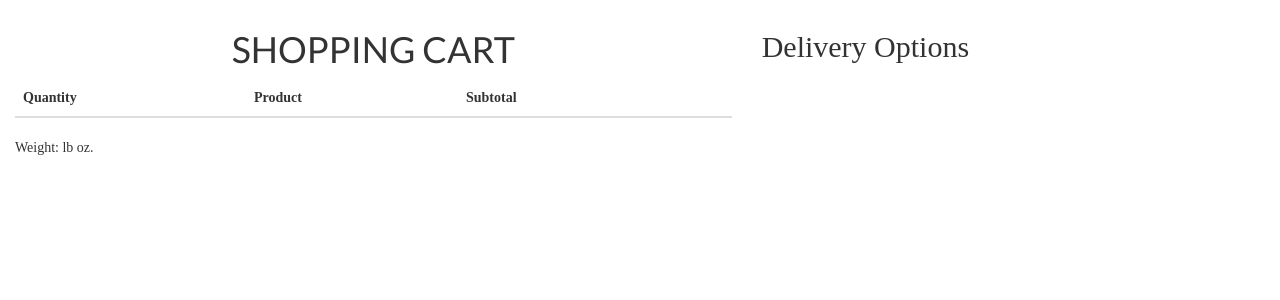
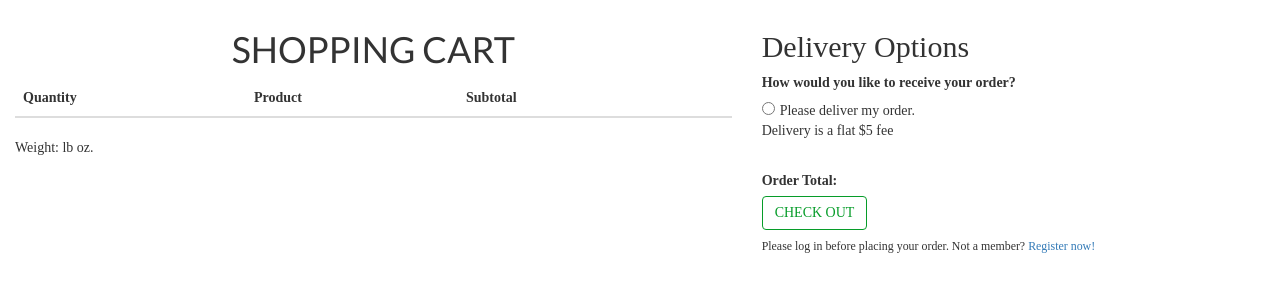
Before and after one commit to khaledAFS/devops-camp-lab, a Flask app: page /cart in a window 1280 px wide. Shown: the part 52-352 px from the top of the page. Run offline with Flask 2, Linux system fonts and the light colour scheme; tables that the repository leaves empty hold one stand-in row (values such as "Sample post"); data that the repository does not hold is empty; some libraries are stand-ins or nearby versions; some web fonts are replaced.

Commit message:
added "else" case for when feature flag is false, only show delivery option

```diff
--- a/templates/cart.html
+++ b/templates/cart.html
@@ -95,6 +95,42 @@
 		<small>Please log in before placing your order. Not a member? <a href="/register">Register now!</a></small>
 		</form>
 	{% endraw %}
+{% else %}
+	{% raw %}
+	    <form name="deliveryOptions" ng-controller="FormController as formCtrl" ng-submit="deliveryOptions.$valid && validateDelivery()" novalidate>
+		<label>How would you like to receive your order?</label><br>
+
+		<input ng-model="deliveryForm.delivery" type="radio" name="delivery" value="delivery" required>Please deliver my order.<br>
+
+		<p>Delivery is a flat $5 fee</p>
+		<div ng-switch="deliveryForm.delivery">
+		    <div ng-switch-when="delivery">
+			<div ng-if="customer.street_address">
+			    <input type="radio" name="which_address" value="my_address" ng-model="deliveryForm.which_address">Use the address I have on file:<br>
+			    <p>{{ customer.street_address }}<br>
+			    {{ customer.zipcode }} {{ customer.state }}</p>
+			    <input type="radio" name="which_address" value="new_address" ng-model="deliveryForm.which_address">Enter new address<br>
+			    <div ng-switch="deliveryForm.which_address">
+				<div ng-switch-when="new_address">
+				    <input type="text" name="address" ng-model="deliveryForm.address" placeholder="80 Market St"><br>
+				    <input type="text" name="zipcode" ng-model="deliveryForm.zipcode" placeholder="94105">
+				    <input type="text" name="state" ng-model="deliveryForm.state" placeholder="CA" maxlength="2" size="2"><br>
+				</div>
+			    </div>
+			</div>
+			<div ng-if="!customer.street_address">
+			<label>Add Delivery Address</label><br>
+			<input type="text" name="address" ng-model="deliveryForm.address" placeholder="80 Market St"><br>
+			<input type="text" name="zipcode" ng-model="deliveryForm.zipcode" placeholder="94105">
+			<input type="text" name="state" ng-model="deliveryForm.state" placeholder="CA" maxlength="2" size="2"><br>
+			</div>
+		    </div>
+		</div>
+		<br><label>Order Total: {{ deliveryForm.delivery==="delivery" ? cartPrice + 5 : cartPrice | currency }}</label><br>
+		<input type="submit" class="btn btn-default checkout" value="Check Out"><br><br>
+		<small>Please log in before placing your order. Not a member? <a href="/register">Register now!</a></small>
+		</form>
+	{% endraw %}
 {% endif %}
 </div>
 
```
Lines whose indentation alone changed are shown as unchanged.
